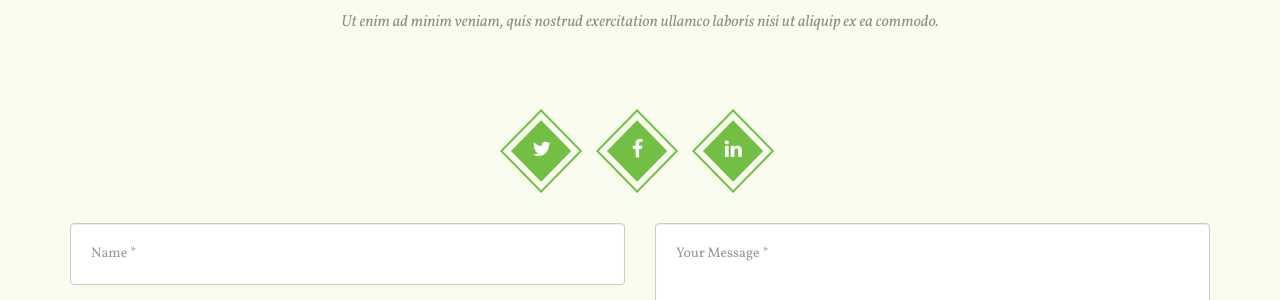
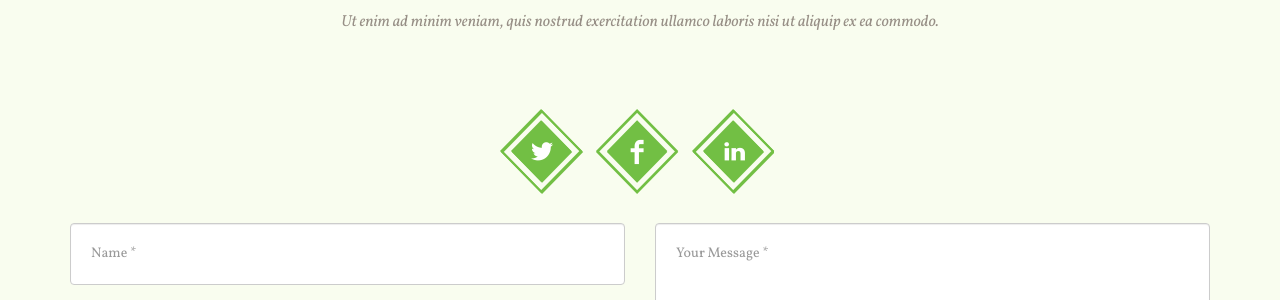
Before and after one commit to codeforfarmers/codeforfarmers.github.io, a Jekyll site: the page built from index.html, in a window 1280 px wide and 900 px high, scrolled down 4504 px. Shown: the part 150-450 px from the top of the window. Built offline with Jekyll 4.4.1, drawn with Linux system fonts in a browser that asks for light colours; nearby versions of some CDN libraries.

Commit message:
added social media
added social media in contact page

```diff
--- a/_includes/home/contact.html
+++ b/_includes/home/contact.html
@@ -7,9 +7,13 @@
       </div>
       <div class="col-md-4 col-md-offset-4 text-center">
         <ul class="list-inline social-buttons">
-          <li><a href="#"><i class="fa fa-twitter"></i></a> </li>
-          <li><a href="#"><i class="fa fa-facebook"></i></a> </li>
-          <li><a href="#"><i class="fa fa-linkedin"></i></a> </li>
+         <!--  <li><a href="#"><i class="fa fa-twitter"></i></a> </li> -->
+          <li><a href="https://twitter.com/intent/tweet?url={{ page.url }}&text={% if page.title %}{{ page.title | escape | truncate:80 | replace:' ','%20' }}{% else %}{{ site.title | escape | truncate:80 | replace:' ','%20' }}{% endif %}&via=codeforfarmers"><img src="/images/share/icon-twitter.png" title="Share on Twitter" alt="Twitter share button"></a></li>
+
+
+          <li><a href="https://facebook.com/sharer.php?u={{ site.url }}{{ page.url }}" rel="nofollow" target="_blank" title="Share on Facebook"><img src="/images/share/icon-fb.png" title="Share on Facebook" alt="Facebook share button"></a></li>
+
+          <li><a href="http://www.linkedin.com/shareArticle?mini=true&url={{ page.url }}&title={{ page.title }}&summary={{ page.summary }}&source=codeforfarmers"><img src="/images/share/icon-linkedin.png" title="Share on linkedin" alt="linkedin share button"></a></li>
         </ul>
       </div>
     </div>
```
Also changed, not shown: images/share/icon-fb.png (added), images/share/icon-linkedin.png (added), images/share/icon-twitter.png (added).
